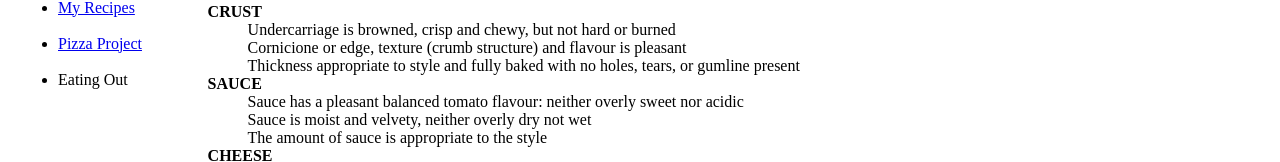
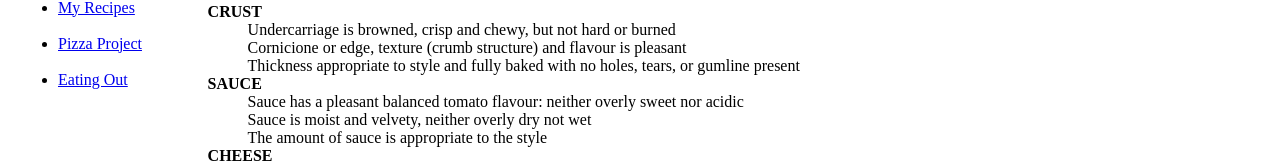
Before and after one commit to HoopsKerrigan/food, a plain HTML site: page eatingout.html in a window 1280 px wide. Shown: the part 265-427 px from the top of the page. Drawn offline with Linux system fonts and the light colour scheme.

Commit message:
Update eatingout.html

```diff
--- a/eatingout.html
+++ b/eatingout.html
@@ -49,12 +49,14 @@
 	<li><a href="https://foodmeistermac.net/recipes.html">My Recipes</a></li>
 	<br>
 	<li><a href="https://foodmeistermac.net/pizza.html">Pizza Project</a></li>
+	<!--
 	<br>
-	<!--<li><a href="https://foodmeistermac.net/frequencyfoods.html">Always, Sometimes, Almost Never Foods</a></li>
+	<li><a href="https://foodmeistermac.net/frequencyfoods.html">Always, Sometimes, Almost Never Foods</a></li>
 	<br>
 	<li><a href="https://foodmeistermac.net/menus.html">Dinner Party Menu Plans</a></li>
-	<br>-->
-	<li>Eating Out</li>
+	-->
+	<br>
+	<li><a href="https://foodmeistermac.net/eatingout.html">Eating Out</a></li>
     </ul>
   </div>
 
```
